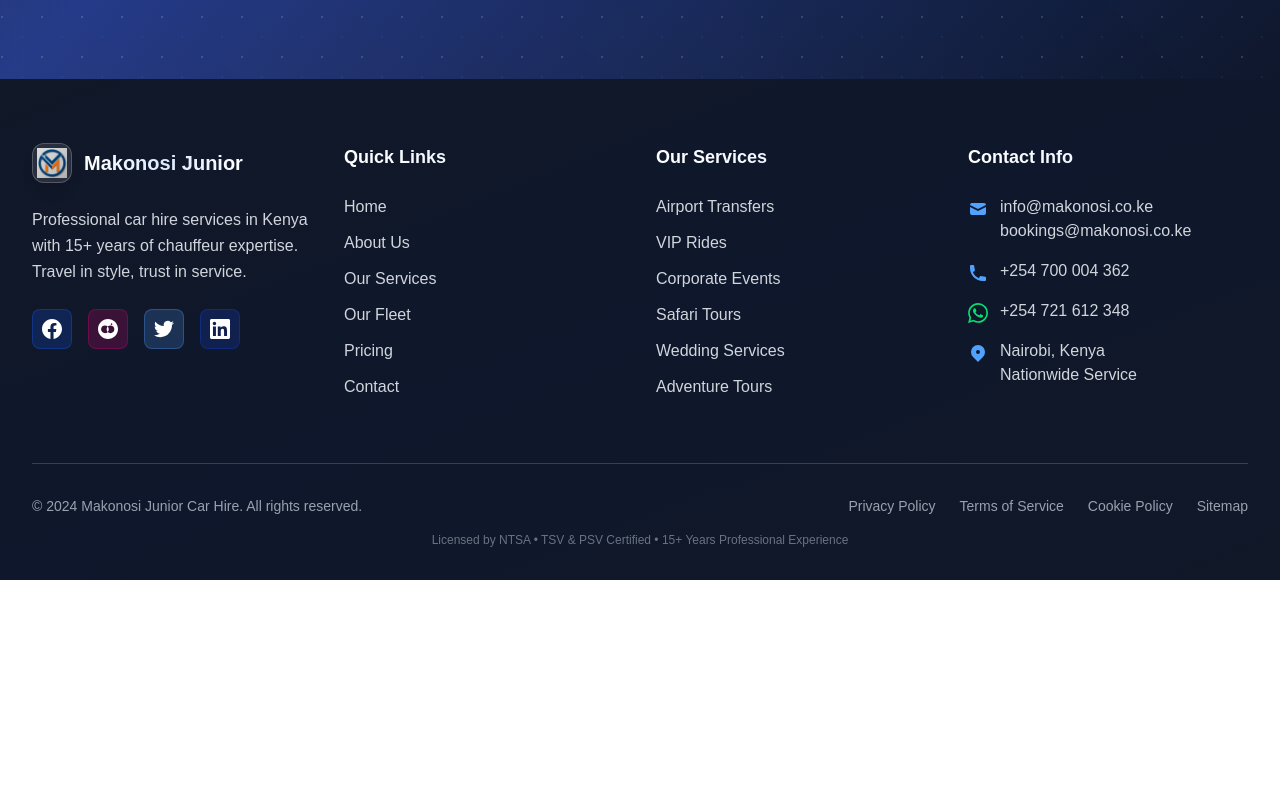
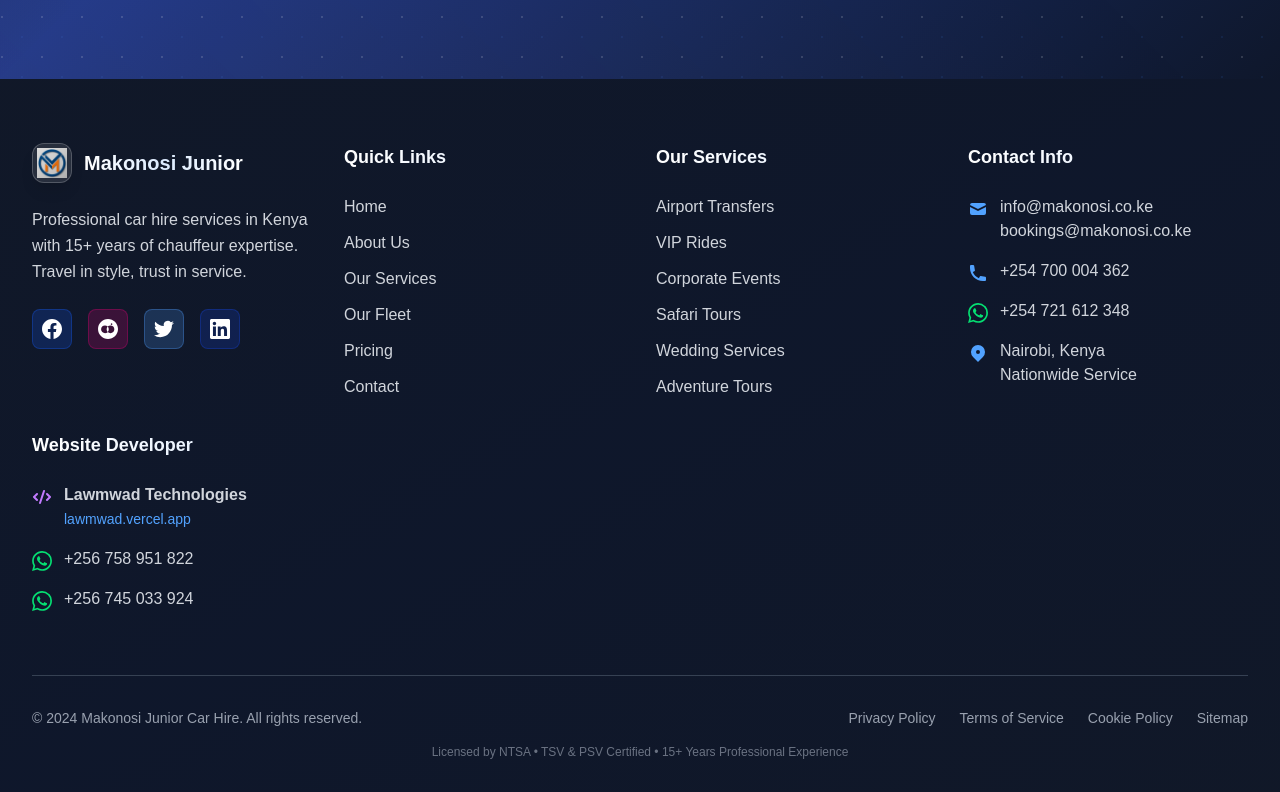
Before and after one commit to mawandalawrence01/makonosi, a Next.js app: page / in a window 1280 px wide. Shown: the part 9158-9950 px from the top of the page. Before the commit the page ends 9738 px from the top, so only its background shows below. Built offline with nearby package versions, Linux system fonts and the light colour scheme.

Commit message:
Add developer information section to homepage, including contact details and links for Lawmwad Technologies; update sitemap with new last modified timestamps for improved SEO.

```diff
--- a/app/page.tsx
+++ b/app/page.tsx
@@ -1567,6 +1567,44 @@
                 </div>
               </div>
             </div>
+
+            {/* Developer Info */}
+            <div>
+              <h4 className="text-lg font-bold mb-6 bg-gradient-to-r from-white to-blue-100 bg-clip-text text-transparent">Website Developer</h4>
+              <div className="space-y-4">
+                <div className="flex items-start">
+                  <div className="w-5 h-5 mt-1 mr-3 text-purple-400">
+                    <svg fill="currentColor" viewBox="0 0 20 20">
+                      <path fillRule="evenodd" d="M12.316 3.051a1 1 0 01.633 1.265l-4 12a1 1 0 11-1.898-.632l4-12a1 1 0 011.265-.633zM5.707 6.293a1 1 0 010 1.414L3.414 10l2.293 2.293a1 1 0 11-1.414 1.414l-3-3a1 1 0 010-1.414l3-3a1 1 0 011.414 0zm8.586 0a1 1 0 011.414 0l3 3a1 1 0 010 1.414l-3 3a1 1 0 11-1.414-1.414L16.586 10l-2.293-2.293a1 1 0 010-1.414z" clipRule="evenodd"/>
+                    </svg>
+                  </div>
+                  <div>
+                    <p className="text-gray-300 font-semibold">Lawmwad Technologies</p>
+                    <a href="https://lawmwad.vercel.app/" target="_blank" rel="noopener noreferrer" className="text-blue-400 hover:text-blue-300 transition-colors duration-300 text-sm">lawmwad.vercel.app</a>
+                  </div>
+                </div>
+                <div className="flex items-start">
+                  <div className="w-5 h-5 mt-1 mr-3 text-green-400">
+                    <svg fill="currentColor" viewBox="0 0 24 24">
+                      <path d="M17.472 14.382c-.297-.149-1.758-.867-2.03-.967-.273-.099-.471-.148-.67.15-.197.297-.767.966-.94 1.164-.173.199-.347.223-.644.075-.297-.15-1.255-.463-2.39-1.475-.883-.788-1.48-1.761-1.653-2.059-.173-.297-.018-.458.13-.606.134-.133.298-.347.446-.52.149-.174.198-.298.298-.497.099-.198.05-.371-.025-.52-.075-.149-.669-1.612-.916-2.207-.242-.579-.487-.5-.669-.51-.173-.008-.371-.01-.57-.01-.198 0-.52.074-.792.372-.272.297-1.04 1.016-1.04 2.479 0 1.462 1.065 2.875 1.213 3.074.149.198 2.096 3.2 5.077 4.487.709.306 1.262.489 1.694.625.712.227 1.36.195 1.871.118.571-.085 1.758-.719 2.006-1.413.248-.694.248-1.289.173-1.413-.074-.124-.272-.198-.57-.347m-5.421 7.403h-.004a9.87 9.87 0 01-5.031-1.378l-.361-.214-3.741.982.998-3.648-.235-.374a9.86 9.86 0 01-1.51-5.26c.001-5.45 4.436-9.884 9.888-9.884 2.64 0 5.122 1.03 6.988 2.898a9.825 9.825 0 012.893 6.994c-.003 5.45-4.437 9.884-9.885 9.884m8.413-18.297A11.815 11.815 0 0012.05 0C5.495 0 .16 5.335.157 11.892c0 2.096.547 4.142 1.588 5.945L.057 24l6.305-1.654a11.882 11.882 0 005.683 1.448h.005c6.554 0 11.89-5.335 11.893-11.893A11.821 11.821 0 0020.885 3.488"/>
+                    </svg>
+                  </div>
+                  <div>
+                    <a href="https://wa.me/256758951822" target="_blank" rel="noopener noreferrer" className="text-gray-300 hover:text-white transition-colors duration-300">+256 758 951 822</a>
+                  </div>
+                </div>
+                <div className="flex items-start">
+                  <div className="w-5 h-5 mt-1 mr-3 text-green-400">
+                    <svg fill="currentColor" viewBox="0 0 24 24">
+                      <path d="M17.472 14.382c-.297-.149-1.758-.867-2.03-.967-.273-.099-.471-.148-.67.15-.197.297-.767.966-.94 1.164-.173.199-.347.223-.644.075-.297-.15-1.255-.463-2.39-1.475-.883-.788-1.48-1.761-1.653-2.059-.173-.297-.018-.458.13-.606.134-.133.298-.347.446-.52.149-.174.198-.298.298-.497.099-.198.05-.371-.025-.52-.075-.149-.669-1.612-.916-2.207-.242-.579-.487-.5-.669-.51-.173-.008-.371-.01-.57-.01-.198 0-.52.074-.792.372-.272.297-1.04 1.016-1.04 2.479 0 1.462 1.065 2.875 1.213 3.074.149.198 2.096 3.2 5.077 4.487.709.306 1.262.489 1.694.625.712.227 1.36.195 1.871.118.571-.085 1.758-.719 2.006-1.413.248-.694.248-1.289.173-1.413-.074-.124-.272-.198-.57-.347m-5.421 7.403h-.004a9.87 9.87 0 01-5.031-1.378l-.361-.214-3.741.982.998-3.648-.235-.374a9.86 9.86 0 01-1.51-5.26c.001-5.45 4.436-9.884 9.888-9.884 2.64 0 5.122 1.03 6.988 2.898a9.825 9.825 0 012.893 6.994c-.003 5.45-4.437 9.884-9.885 9.884m8.413-18.297A11.815 11.815 0 0012.05 0C5.495 0 .16 5.335.157 11.892c0 2.096.547 4.142 1.588 5.945L.057 24l6.305-1.654a11.882 11.882 0 005.683 1.448h.005c6.554 0 11.89-5.335 11.893-11.893A11.821 11.821 0 0020.885 3.488"/>
+                    </svg>
+                  </div>
+                  <div>
+                    <a href="https://wa.me/256745033924" target="_blank" rel="noopener noreferrer" className="text-gray-300 hover:text-white transition-colors duration-300">+256 745 033 924</a>
+                  </div>
+                </div>
+              </div>
+            </div>
           </div>
 
           {/* Bottom Footer */}
```
Also changed, not shown: 1 other file (tests, documents, lock files or other folders).
